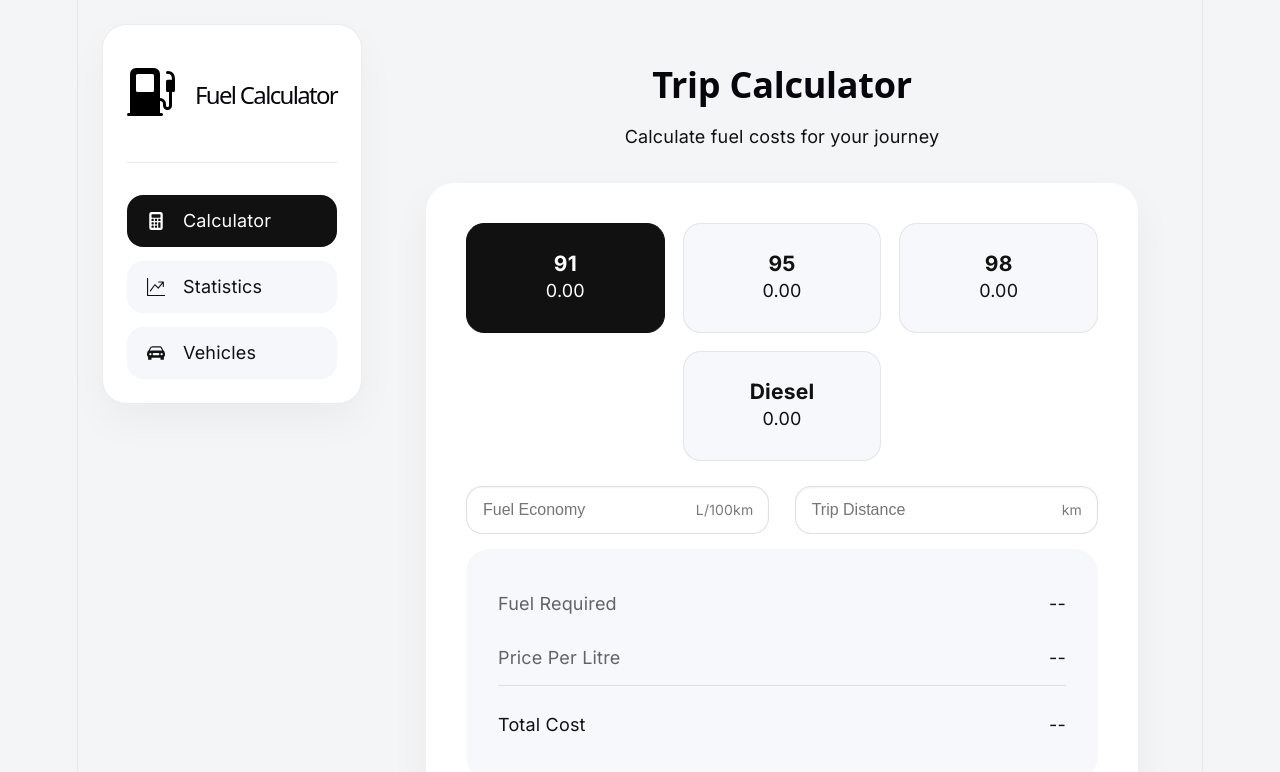
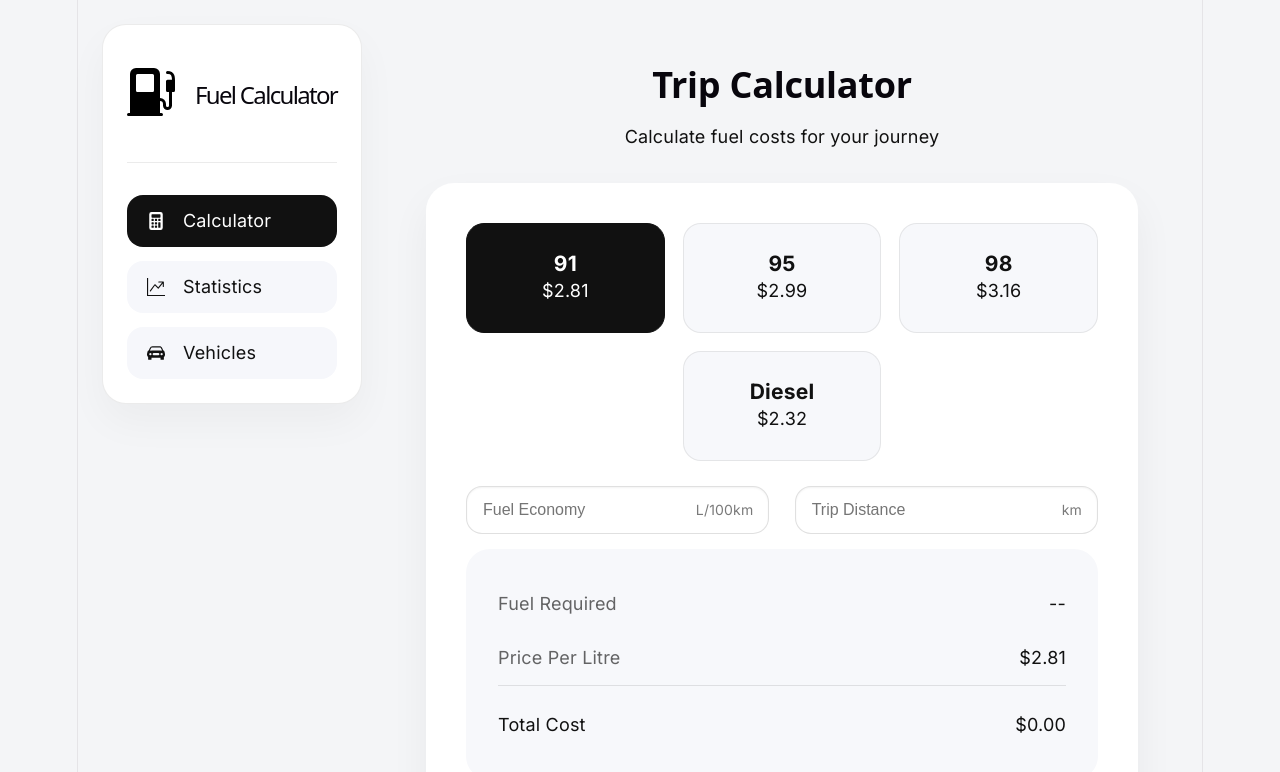
Before and after one commit to jedtherooster/Fuel, a React (Vite) app in the folder client/: page / in a window 1280 px wide. Shown: the top 772 px of the page. Built offline with nearby package versions, Linux system fonts and the light colour scheme.

Commit message:
Working front end calculation

```diff
--- a/client/src/App.css
+++ b/client/src/App.css
@@ -104,11 +104,6 @@ input[type="number"] {
     background-color 0.2s ease,
     transform 0.2s ease,
     box-shadow 0.2s ease;
-}
-
-.button:hover {
-  filter: invert();
-  transform: translateY(-1px);
 }
 
 .button .icon {
@@ -437,6 +432,11 @@ input[type="number"] {
   transform: translateY(-1px);
 }
 
+.button:hover {
+  user-select: none;
+  cursor: pointer;
+}
+
 .card-button .card-plus-icon {
   font-size: 24px;
 }
--- a/client/src/components/Calculation.jsx
+++ b/client/src/components/Calculation.jsx
@@ -1,6 +1,28 @@
-import React from "react";
+import React, { useState } from "react";
 
 function Calculation() {
+  const [fuelPrice, setFuelPrice] = useState({
+    fuel91: 2.81,
+    fuel95: 2.99,
+    fuel98: 3.16,
+    diesel: 2.32,
+  });
+
+  const [activeFuel, setActiveFuel] = useState("fuel91");
+
+  // State for user inputs (stored as strings to allow typing decimals smoothly)
+  const [fuelEconomy, setFuelEconomy] = useState("");
+  const [distance, setDistance] = useState("");
+
+  // Safely parse numbers (defaults to 0 if input is empty or invalid)
+  const economyNum = parseFloat(fuelEconomy) || 0;
+  const distanceNum = parseFloat(distance) || 0;
+  const selectedPrice = fuelPrice[activeFuel] || 0;
+
+  // Mathematical Calculations
+  const fuelRequired = (distanceNum / 100) * economyNum;
+  const totalCost = fuelRequired * selectedPrice;
+
   return (
     <div className="calc-container">
       <div className="calc-title">
@@ -10,47 +32,82 @@ function Calculation() {
       <div className="calc-results-card">
         <div className="inputs-container">
           <div className="fuel-types-container">
-            <div className="fuel-card selected">
+            {/* 91 Fuel Card */}
+            <div
+              className={`fuel-card ${activeFuel === "fuel91" ? "selected" : ""}`}
+              onClick={() => setActiveFuel("fuel91")}
+            >
               <h3>91</h3>
-              <p>0.00</p>
+              <p>${fuelPrice.fuel91.toFixed(2)}</p>
             </div>
-            <div className="fuel-card">
+
+            {/* 95 Fuel Card */}
+            <div
+              className={`fuel-card ${activeFuel === "fuel95" ? "selected" : ""}`}
+              onClick={() => setActiveFuel("fuel95")}
+            >
               <h3>95</h3>
-              <p>0.00</p>
+              <p>${fuelPrice.fuel95.toFixed(2)}</p>
             </div>
-            <div className="fuel-card">
+
+            {/* 98 Fuel Card */}
+            <div
+              className={`fuel-card ${activeFuel === "fuel98" ? "selected" : ""}`}
+              onClick={() => setActiveFuel("fuel98")}
+            >
               <h3>98</h3>
-              <p>0.00</p>
+              <p>${fuelPrice.fuel98.toFixed(2)}</p>
             </div>
-            <div className="fuel-card">
+
+            {/* Diesel Fuel Card */}
+            <div
+              className={`fuel-card ${activeFuel === "diesel" ? "selected" : ""}`}
+              onClick={() => setActiveFuel("diesel")}
+            >
               <h3>Diesel</h3>
-              <p>0.00</p>
+              <p>${fuelPrice.diesel.toFixed(2)}</p>
             </div>
           </div>
+
           <div className="trip-info-container">
             <div className="input-container">
-              <input type="number" placeholder="Fuel Economy" step="0.1" />
+              <input
+                type="number"
+                placeholder="Fuel Economy"
+                step="0.1"
+                value={fuelEconomy}
+                onChange={(e) => setFuelEconomy(e.target.value)}
+              />
               <span className="unit">L/100km</span>
             </div>
             <div className="input-container">
-              <input type="number" placeholder="Trip Distance" step="0.1" />
+              <input
+                type="number"
+                placeholder="Trip Distance"
+                step="0.1"
+                value={distance}
+                onChange={(e) => setDistance(e.target.value)}
+              />
               <span className="unit">km</span>
             </div>
           </div>
         </div>
 
+        {/* Dynamic Results Display */}
         <div className="results-container">
           <div className="required-fuel">
             <span className="results-stext">Fuel Required</span>
-            <span>--</span>
+            <span>
+              {fuelRequired > 0 ? `${fuelRequired.toFixed(2)} L` : "--"}
+            </span>
           </div>
           <div className="price-per-litre">
             <span className="results-stext">Price Per Litre</span>
-            <span>--</span>
+            <span>${selectedPrice.toFixed(2)}</span>
           </div>
           <div className="total-cost">
             <span>Total Cost</span>
-            <span>--</span>
+            <span>{totalCost > 0 ? `$${totalCost.toFixed(2)}` : "$0.00"}</span>
           </div>
         </div>
       </div>
```
